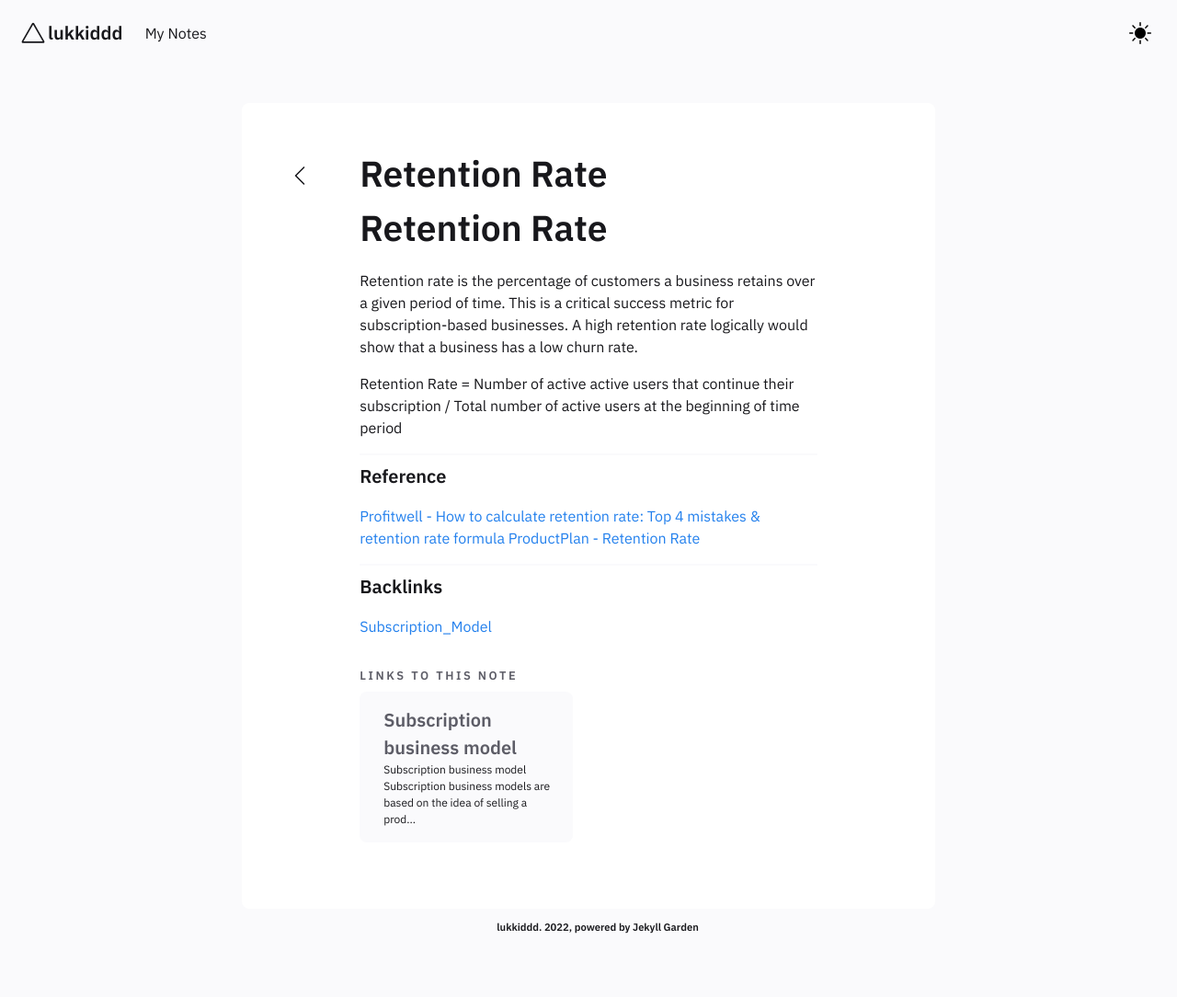
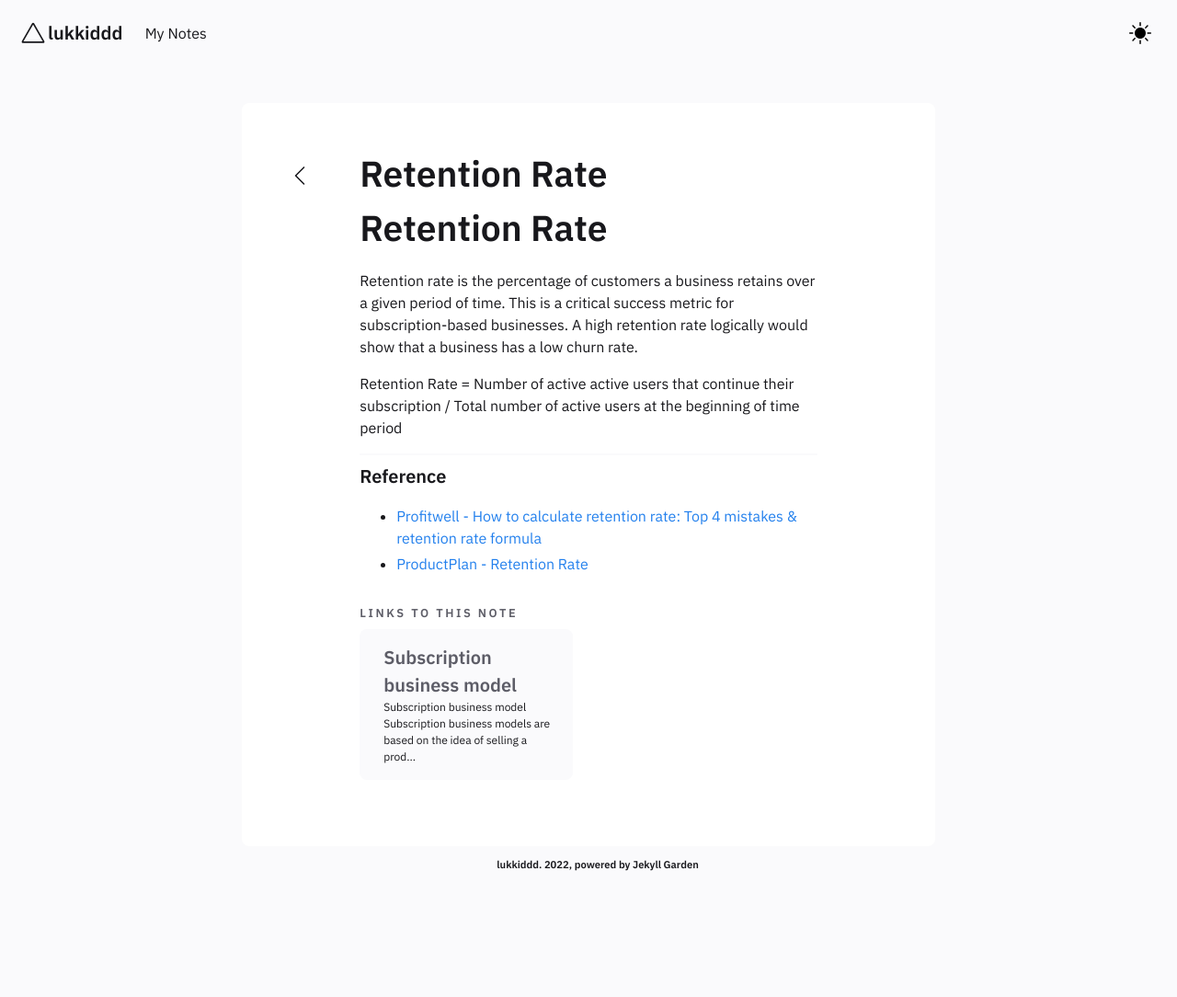
Before and after one commit to lukkiddd/lukkiddd.github.io, a Jekyll site: the page built from _notes/Public/Retention Rate.md, in a window 1280 px wide. Shown: the whole page at 92% size. Built offline with Jekyll 4.4.1, drawn with Linux system fonts in a browser that asks for light colours; after the commit the page ends 1016 px from its top, so only the background shows below that.

Commit message:
Remove backlinks and add spaces

```diff
--- a/_notes/Public/Retention Rate.md
+++ b/_notes/Public/Retention Rate.md
@@ -19,11 +19,5 @@
 
 #### Reference
 
-[Profitwell - How to calculate retention rate: Top 4 mistakes & retention rate formula](https://www.profitwell.com/customer-retention/calculate-retention-rate#:~:text=Retention%20rate%20is%20the%20percentage,has%20a%20low%20churn%20rate.)
-[ProductPlan - Retention Rate](https://www.productplan.com/glossary/retention-rate/)
-
-
----
-
-#### Backlinks
-[Subscription_Model](../business/Subscription_Model.md)
+- [Profitwell - How to calculate retention rate: Top 4 mistakes & retention rate formula](https://www.profitwell.com/customer-retention/calculate-retention-rate#:~:text=Retention%20rate%20is%20the%20percentage,has%20a%20low%20churn%20rate.)
+- [ProductPlan - Retention Rate](https://www.productplan.com/glossary/retention-rate/)
```
Also changed, not shown: _notes/Public/Subscription business model.md (+2 -2 lines).
